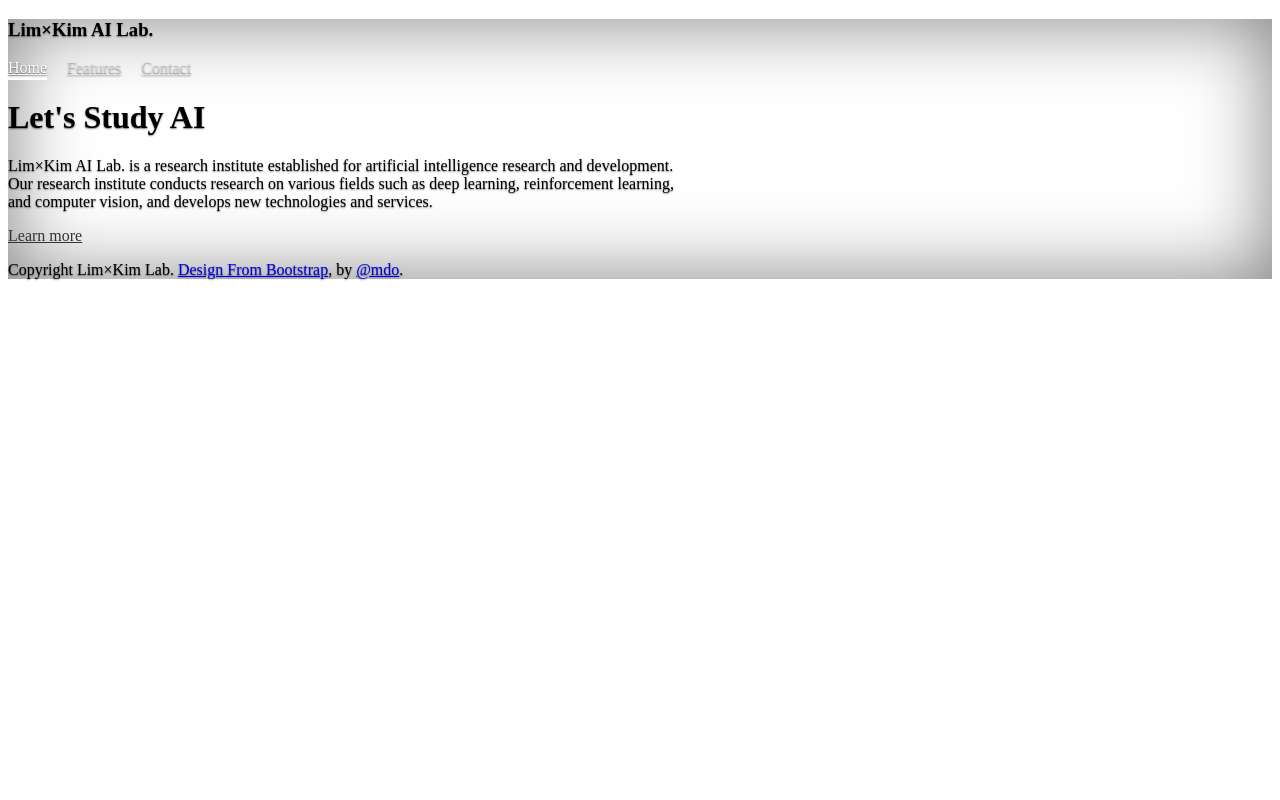
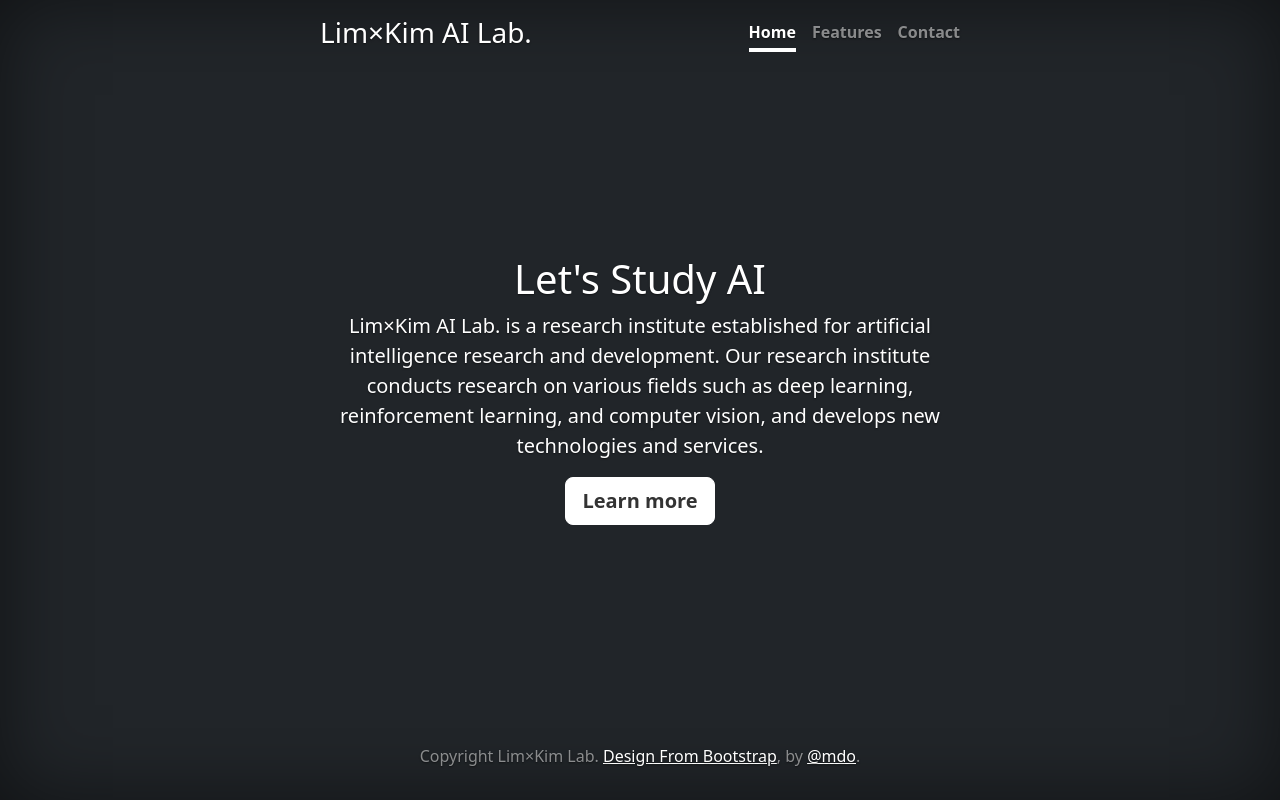
Before and after one commit to kimdongyoung99/limxkim, a plain HTML site: page index.html in a window 1280 px wide. Drawn offline with Linux system fonts and the light colour scheme; the site is published under a folder, as on GitHub Pages, so addresses that start at the root find nothing.

Commit message:
Update index.html

```diff
--- a/index.html
+++ b/index.html
@@ -14,7 +14,7 @@
 
 
 
-<link href="/assets/dist/css/bootstrap.min.css" rel="stylesheet">
+<link href="assets/dist/css/bootstrap.min.css" rel="stylesheet">
 
     <style>
       .bd-placeholder-img {
```
